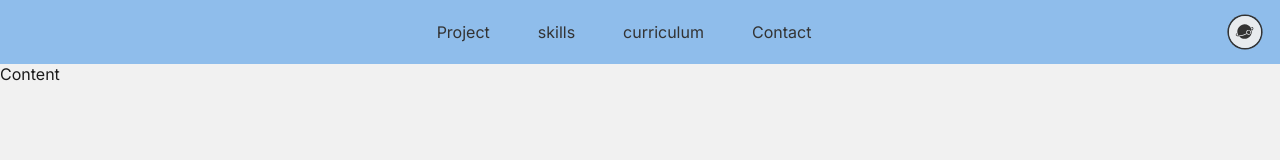
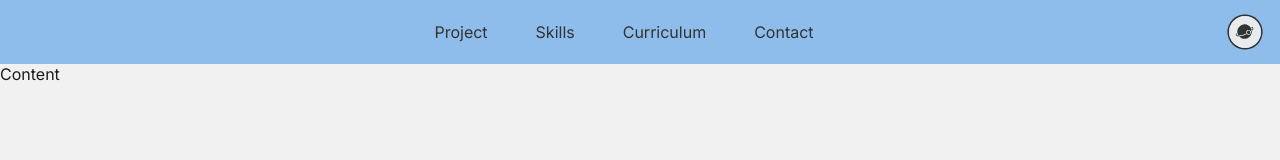
Before and after one commit to akliyachir/portfolio, a React (Vite) app: page / in a window 1280 px wide. Shown: the top 160 px of the page. Built offline with nearby package versions, Linux system fonts and the light colour scheme.

Commit message:
projects section

```diff
--- a/src/Components/1-HeaderContainer/HeaderContainer.jsx
+++ b/src/Components/1-HeaderContainer/HeaderContainer.jsx
@@ -4,6 +4,7 @@ import { useContext } from 'react';
 import { ThemeSwitchContext } from '../../contexts/ThemeSwitchContext';
 import HeaderMenuItem from '../3-HeaderMenuItem/HeaderMenuItem';
 import { WindowWidthContext } from '../../contexts/WindowWidth';
+import headerMenuItemsList from '../../ListsAndFixedContent/headerMenuItemsList';
 
 export default function HeaderContainer() {
 	const { isLightOn, setisLightOn } = useContext(ThemeSwitchContext);
@@ -12,10 +13,16 @@ export default function HeaderContainer() {
 		<div className='HeaderContainer'>
 			<div></div>
 			<div className='menuItemsExpanded'>
-				<HeaderMenuItem name={'Project'} link={'project'} />
-				<HeaderMenuItem name={'skills'} link={'skills'} />
-				<HeaderMenuItem name={'curriculum'} link={'curriculum'} />
-				<HeaderMenuItem name={'Contact'} link={'contact'} />
+				{headerMenuItemsList.map((item) => {
+					const { MenuItemId, MenuItemName, MenuItemLink } = item;
+					return (
+						<HeaderMenuItem
+							key={MenuItemId}
+							name={MenuItemName}
+							link={MenuItemLink}
+						/>
+					);
+				})}
 			</div>
 			<LightSwitch />
 		</div>
--- /dev/null
+++ b/src/ListsAndFixedContent/headerMenuItemsList.js
@@ -0,0 +1,8 @@
+const headerMenuItemsList = [
+	{ MenuItemId: 1, MenuItemName: 'Project', MenuItemLink: 'project' },
+	{ MenuItemId: 2, MenuItemName: 'Skills', MenuItemLink: 'skills' },
+	{ MenuItemId: 3, MenuItemName: 'Curriculum', MenuItemLink: 'curriculum' },
+	{ MenuItemId: 4, MenuItemName: 'Contact', MenuItemLink: 'contact' },
+];
+
+export default headerMenuItemsList;
```
Also changed, not shown: src/ListsAndFixedContent/projectsContent.js (renamed from src/assets/ListsAndFixedContent/projectsContent.js).
